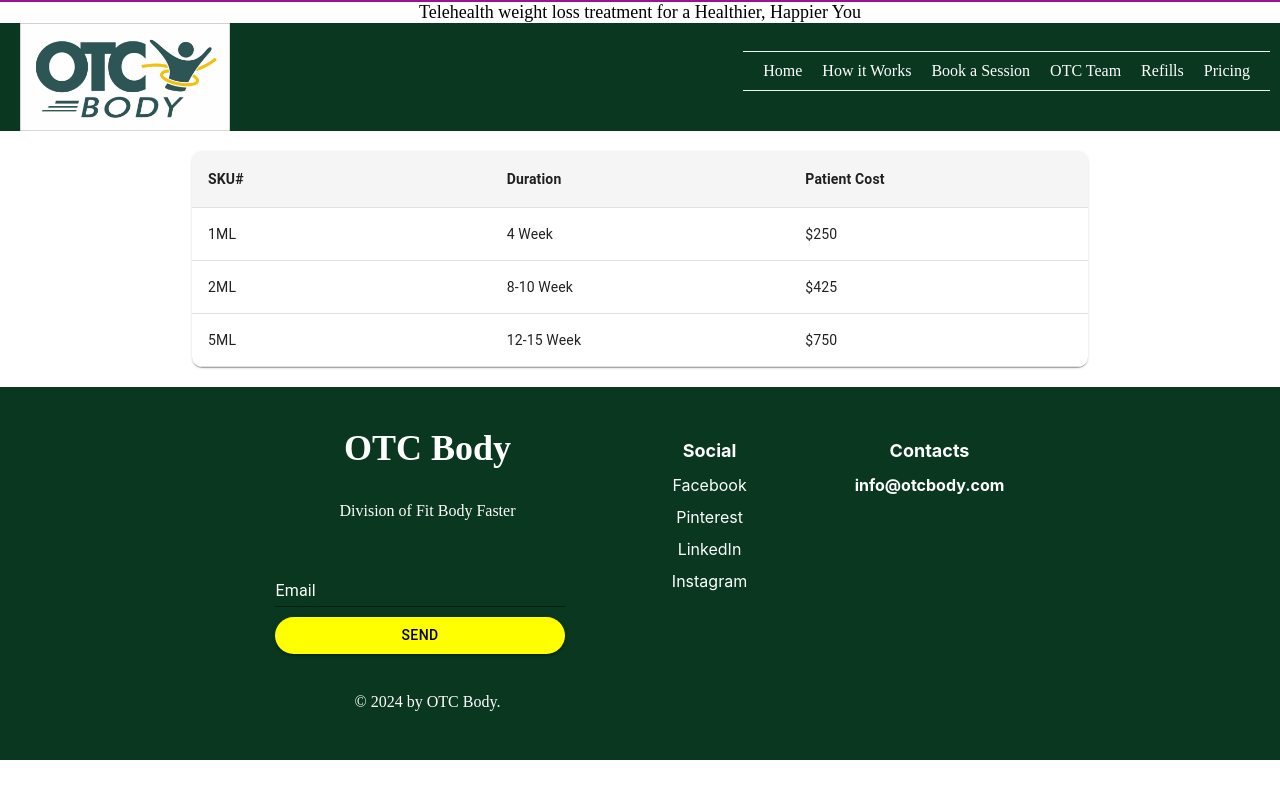
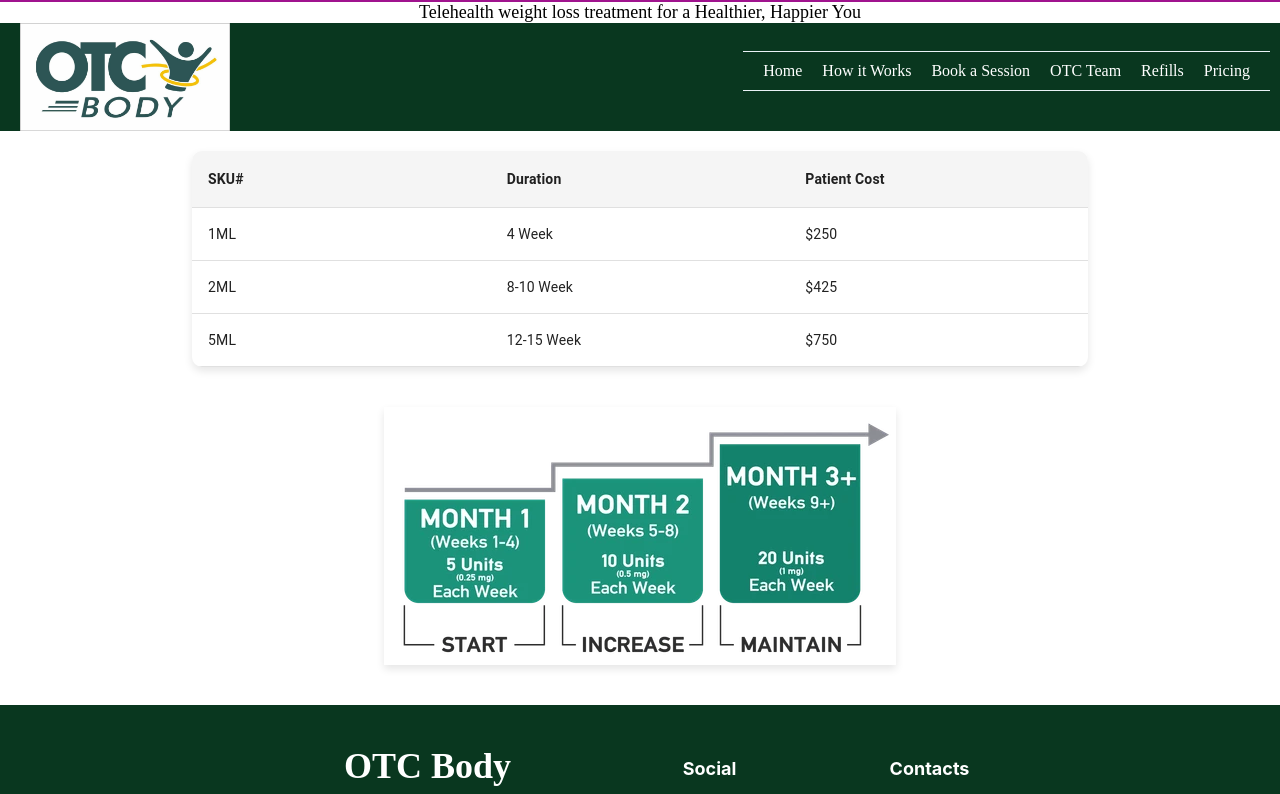
Before and after one commit to Saurabhbhatti/helthcare, a React (Create React App) app: page /pricing in a window 1280 px wide. Shown: the top 794 px of the page. Built offline with nearby package versions, Linux system fonts and the light colour scheme.

Commit message:
add graph in pricing page

```diff
--- a/src/pages/Pricing.js
+++ b/src/pages/Pricing.js
@@ -1,8 +1,8 @@
 import React from 'react';
 import Header from '../Components/Header/Header';
 import Footer from '../Components/Footer/Footer';
-import { Table, TableBody, TableCell, TableContainer, TableHead, TableRow, Paper } from '@mui/material';
-import { Padding } from '@mui/icons-material';
+import { Table, TableBody, TableCell, TableContainer, TableHead, TableRow, Paper, Typography, Button } from '@mui/material';
+import graph from '../Assets/Image/Graph.png';
 
 const Pricing = () => {
   const tableContainerStyle = {
@@ -10,6 +10,7 @@ const Pricing = () => {
     borderRadius: '10px',
     width: '70%',
     margin: '20px auto',
+    boxShadow: '0 4px 8px rgba(0, 0, 0, 0.1)', // Added box shadow for depth
   };
 
   const tableHeaderCellStyle = {
@@ -20,7 +21,6 @@ const Pricing = () => {
   const tableRowStyle = {
     '&:nth-of-type(odd)': {
       backgroundColor: '#fafafa',
-      Padding
     },
   };
 
@@ -32,8 +32,8 @@ const Pricing = () => {
 
   return (
     <>
-       <Header />
-      <div>
+      <Header />
+      <div style={{ textAlign: 'center' }}>
         <TableContainer component={Paper} style={tableContainerStyle}>
           <Table style={{ tableLayout: 'fixed' }}>
             <TableHead>
@@ -54,6 +54,7 @@ const Pricing = () => {
             </TableBody>
           </Table>
         </TableContainer>
+        <img src={graph} alt="Description of the image" style={{ maxWidth: '100%', display: 'block', margin: '40px auto', boxShadow: '0 4px 8px rgba(0, 0, 0, 0.1)' }} />
       </div>
       <Footer />
     </>
```
Also changed, not shown: src/Assets/Image/Graph.png (added), 1 other file (tests, documents, lock files or other folders).
